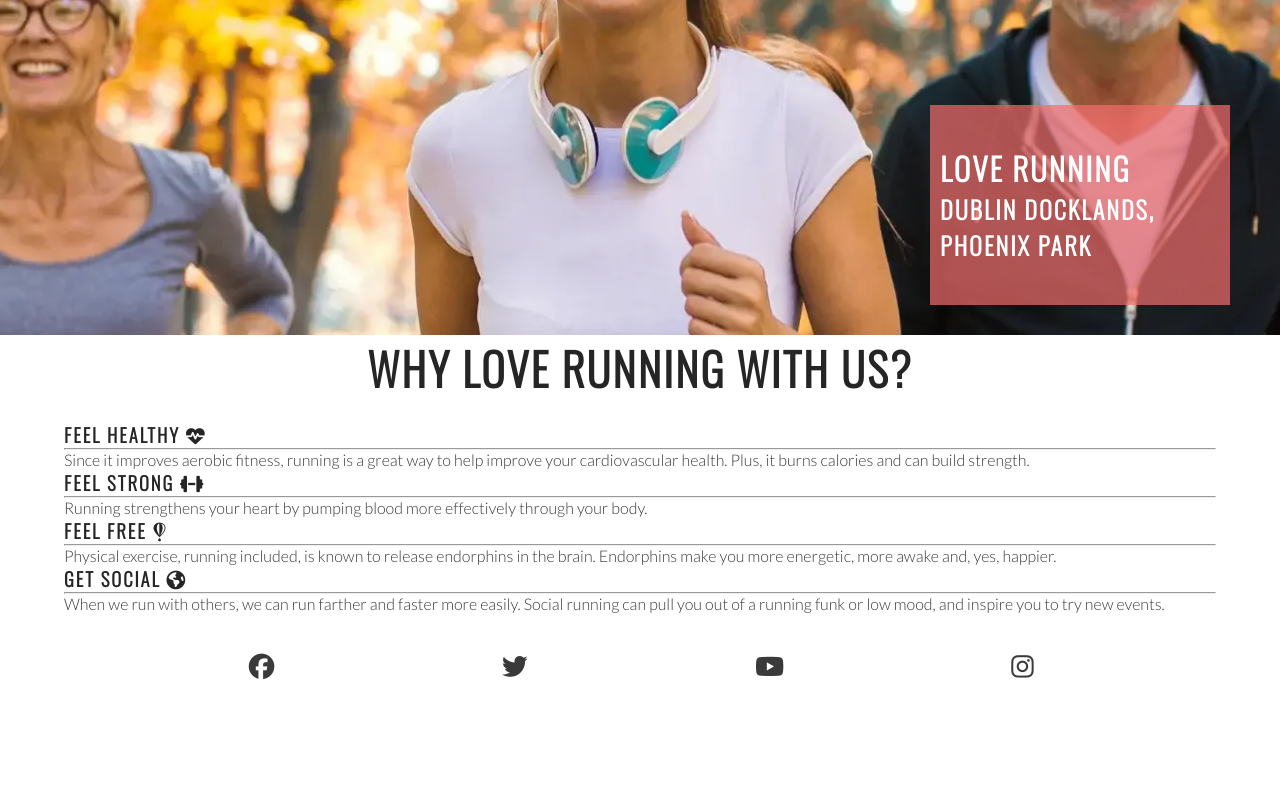
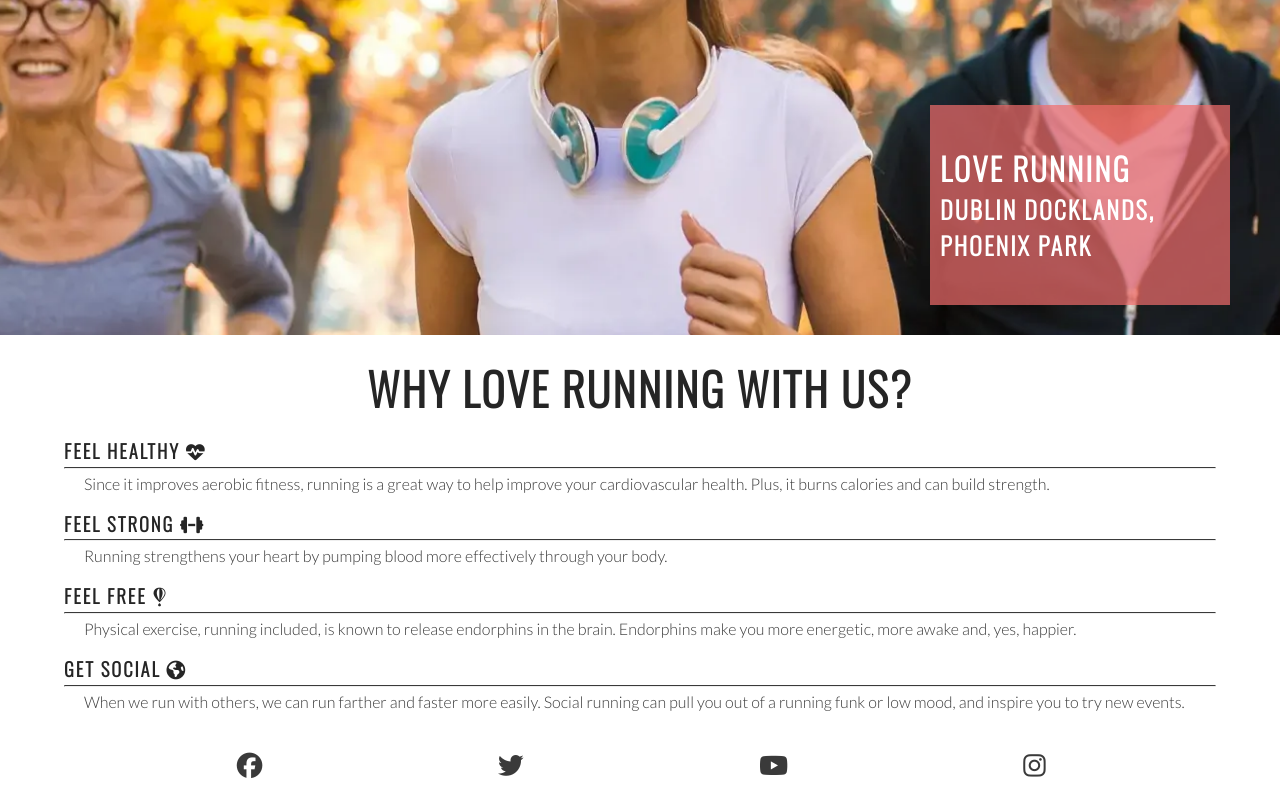
Before and after one commit to Luis-Otter/love-running, a plain HTML site: page index.html in a window 1280 px wide. Shown: the part 344-1144 px from the top of the page. Before the commit the page ends 1045 px from the top, so only its background shows below. Drawn offline with nearby package versions, Linux system fonts and the light colour scheme.

Commit message:
Style the reasons section of index.html

```diff
--- a/assets/css/style.css
+++ b/assets/css/style.css
@@ -25,7 +25,6 @@ h1, h2, h3 {
     letter-spacing: 2px;
     color: #252525;
 }
-
 
 /* Header */
 header {
@@ -113,15 +112,30 @@ main {
     color: #ffffff;
 }
 
+/* Reasons section */
 #reasons {
     width: 90%;
-    margin: 0 auto 20px;
+    margin: 20px auto;
 }
 #reasons h2 {
     font-size: 280%;
     text-align: center;
     margin-bottom: 20px;
 }
+#benefits hr {
+    border-top: 1px solid #3a3a3a;
+    margin: 5px 0;
+}
+#benefits p {
+    padding: 0 20px;
+}
+
+#benefits-physical > div, #benefits-mental > div {
+    line-height: 20px;
+    margin-bottom: 20px;
+}
+
+
 
 /* Gallery page */
 #photos img {
@@ -136,7 +150,7 @@ main {
 /* Footer */
 #social-networks {
     text-align: center;
-    padding: 20px;
+    padding: 20px 0;
     display: flex;
     justify-content: space-evenly;
     list-style-type: none;
```
